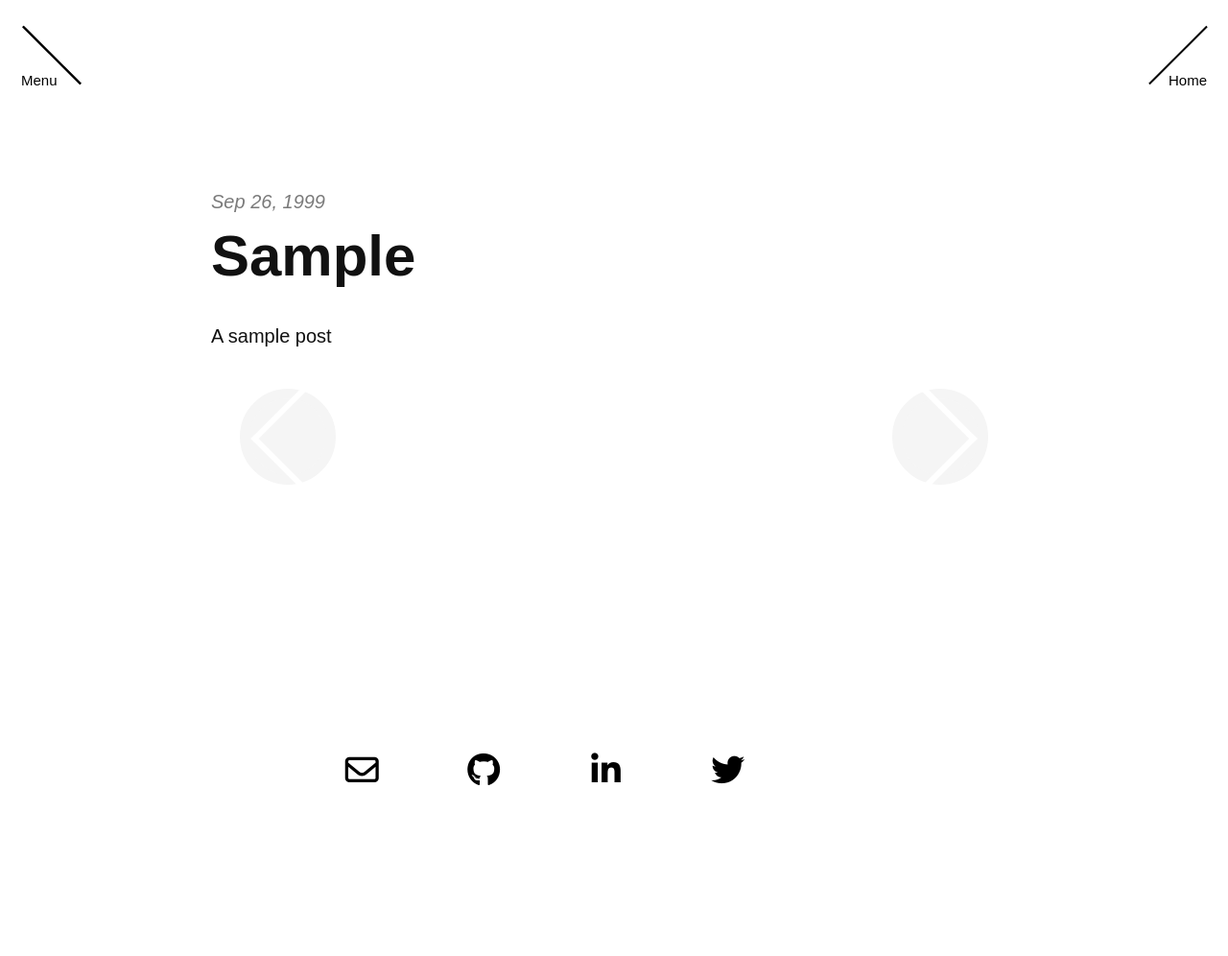
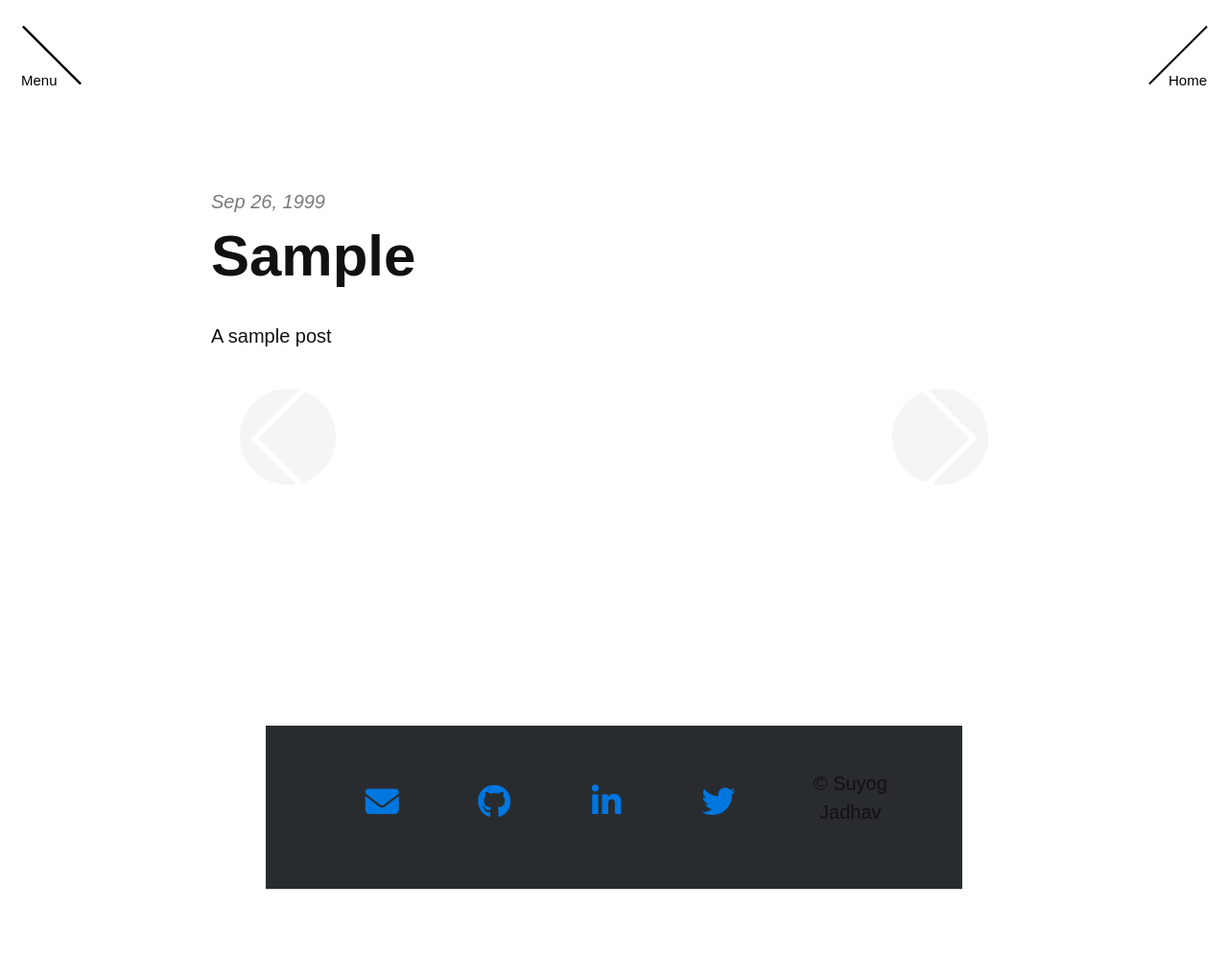
Before and after one commit to IAmSuyogJadhav/ipfs-website, a Jekyll site: the page built from index.html, in a window 1280 px wide. Shown: the whole page at 96% size. Built offline with Jekyll 4.4.1, drawn with Linux system fonts in a browser that asks for light colours; nearby versions of some CDN libraries; some web fonts are replaced; the list of posts is cut into pages by our own code; before the commit the page ends 900 px from its top, so only the background shows below that.

Commit message:
Testing footer

```diff
--- a/_includes/footer.html
+++ b/_includes/footer.html
@@ -1,5 +1,5 @@
 
-
+<hr />
 <footer class="footer-distributed">
   <div class="desktop-footer">
 
@@ -18,12 +18,21 @@
     <div class="footer-each">
       <h5><a href="https://twitter.com/iamsuyogjadhav" target="_blank" alt="Twitter" class='fa fa-twitter fa-2x'><span></span></a></h5>
     </div>
-
+    <p style="text-align: center;"> &copy; Suyog Jadhav </p>
 </footer>
 
 <style>
 
 footer .desktop-footer {
+    background-color: #292c2f;
+  	box-shadow: 0 1px 1px 0 rgba(0, 0, 0, 0.12);
+  	box-sizing: border-box;
+  	width: 100%;
+  	text-align: left;
+  	font: normal 16px sans-serif;
+
+  	padding: 45px 50px;
+  	margin-top: 80px;
     margin-left: auto;
     margin-right: auto;
 }
@@ -73,9 +82,9 @@ footer .desktop-footer .footer-each:first-child {
 
 footer .footer-each a {
   text-decoration: none;
-  background-image: none;
-  color: #000;
-  font-weight: 300;
+  background-image: none
+  /* color: #000; */
+  /* font-weight: 300; */
   word-wrap: normal;
 }
 
```
